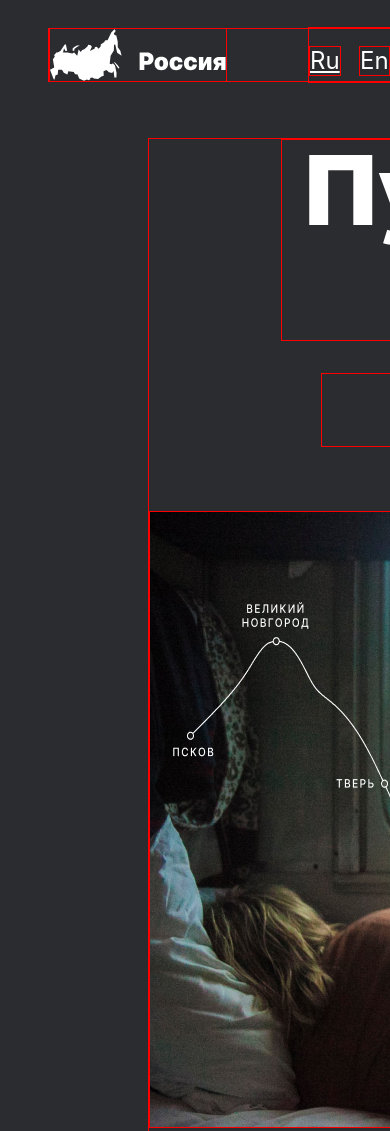
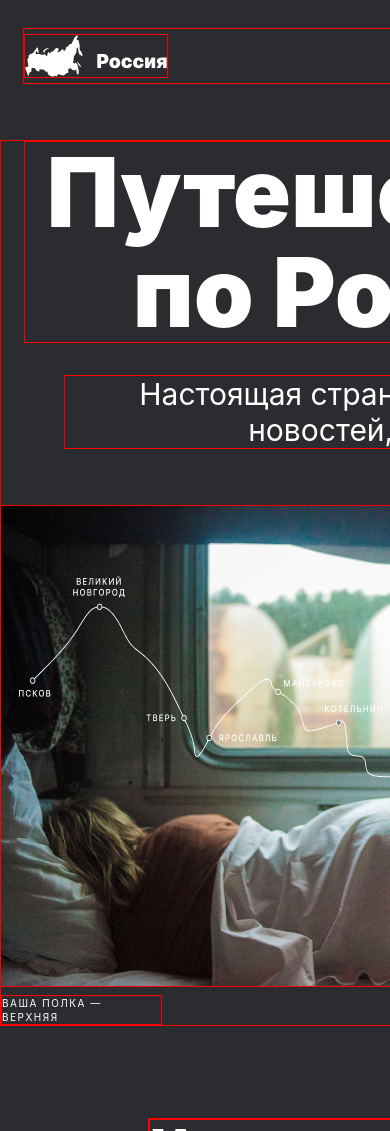
Before and after one commit to chikylikova/russian-travel, a plain HTML site: page index.html in a window 390 px wide. Shown: the top 1131 px of the page. Drawn offline with Linux system fonts and the light colour scheme.

Commit message:
Russian travel

```diff
--- /dev/null
+++ b/blocks/content/content.css
@@ -0,0 +1,4 @@
+/*.content {
+  width: 100%;
+  margin: 0;
+}*/
--- a/blocks/header/__lang-link/_rus/header__lang-link_rus.css
+++ b/blocks/header/__lang-link/_active/header__lang-link_active.css
@@ -1,4 +1,4 @@
-.header__lang-link_rus {
+.header__lang-link_active {
     border: 1px solid red;
     color: #fff;
     width: 30px;
@@ -10,8 +10,8 @@
     margin: 18px 18px 6px 0;
   }
 
-  @media screen and (max-width:320px) {
-    .header__lang-link_rus {
+  @media screen and (max-width:767px) {
+    .header__lang-link_active {
       width: 22px;
       height: 20px;
       font-size: 18px;
--- a/blocks/header/__lang-link/_eng/header__lang-link_eng.css
+++ b/blocks/header/__lang-link/_inert/header__lang-link_inert.css
@@ -1,8 +1,8 @@
-.header__lang-link_eng {
+.header__lang-link_inert {
     text-decoration: none;
     color: #fff;
-    width: 29px;
-    height: 28px;
+    max-width: 29px;
+    min-height: 28px;
     font-size: 24px;
     font-weight: normal;
     font-style: normal;
@@ -10,8 +10,8 @@
     margin: 18px 0 6px;
   }
 
-  @media screen and (max-width:320px) {
-    .header__lang-link_eng {
+  @media screen and (max-width:767px) {
+    .header__lang-link_inert {
       width: 22px;
       height: 20px;
       font-size: 18px;
--- a/blocks/header/__logo/header__logo.css
+++ b/blocks/header/__logo/header__logo.css
@@ -1,13 +1,12 @@
 .header__logo {
-    width: 176px;
-    height: 52px;
+    max-width: 176px;
     border: 1px solid red;
     margin: 0;
   }
 
-@media screen and (max-width: 320px) {
+@media screen and (max-width:768px) {
   .header__logo {
-    width: 142px;
-    height: 42px;
+    max-width: 142px;
+    min-height: 42px;
   }
 }
--- a/blocks/header/header.css
+++ b/blocks/header/header.css
@@ -1,29 +1,29 @@
 .header {
-    width: 1184px;
-    max-height: 52px;
+    max-width: 100%;
+    min-height: 52px;
     border: 1px solid red;
     display: flex;
     justify-content: space-between;
     align-items: center;
-    margin: 28px 48px 56px;
+    margin: 28px auto 56px;
   }
 
   @media screen and (max-width:1024px) {
     .header {
-      width: calc(100% - 48px * 2);
-    }
+      max-width: calc(100% - 48px * 2);
   }
-
+  }
   @media screen and (max-width:768px) {
     .header {
-      width: calc(100% - 24px * 2);
+      max-width: calc(100% - 24px * 2);
+      min-height: 42px;
     }
   }
 
   @media screen and (max-width:320px) {
     .header {
-      width: calc(100% - 16px * 2);
-      max-height: 42px;
-      margin-top: 16px;
+      max-width: calc(100% - 16px * 2);
+      min-height: 42px;
+      margin: 16px auto 48px;
     }
   }
--- a/blocks/lead/__caption/lead__caption.css
+++ b/blocks/lead/__caption/lead__caption.css
@@ -1,12 +1,19 @@
 .lead__caption {
     border: 1px solid red;
-    width: 159px;
-    height: 14px;
+    max-width: 159px;
+    min-height: 14px;
     font-size: 10px;
     line-height: 14px;
     font-style: normal;
     font-weight: normal;
     text-transform: uppercase;
+    letter-spacing: 0.15em;
+    align-self: flex-start;
     margin: 0;
-    letter-spacing: 0.15em;
 }
+
+@media screen and (max-width:320px) {
+    .lead__caption {
+      margin-left: 16px;
+    }
+  }
--- a/blocks/lead/__image/lead__image.css
+++ b/blocks/lead/__image/lead__image.css
@@ -1,7 +1,28 @@
 .lead__image {
     border: 1px solid red;
     width: 100%;
-    height: 615px;
-    background-image: url('../../../images/lead-train.jpg');
+    min-height: 615px;
+    background-image: url('../../../images/train__image.jpg');
     margin-bottom: 8px;
 }
+
+@media screen and (max-width:1024px) {
+    .lead__image {
+      background-image: url('../../../images/train__image1024.jpg');
+      min-height: 580px;
+    }
+  }
+
+  @media screen and (max-width:768px) {
+    .lead__image {
+      background-image: url('../../../images/train__image768.jpg');
+      min-height: 480px;
+    }
+  }
+
+  @media screen and (max-width:320px) {
+    .lead__image {
+      background-image: url('../../../images/train__image320.jpg');
+      min-height: 200px;
+    }
+  }
--- a/blocks/lead/__subtitle/lead__subtitle.css
+++ b/blocks/lead/__subtitle/lead__subtitle.css
@@ -1,11 +1,33 @@
 .lead__subtitle {
     border: 1px solid red;
-    width: 640px;
-    height: 72px;
+    max-width: calc(100% - 172px*2);
+    max-height: 72px;
     font-style: normal;
     font-weight: normal;
     font-size: 30px;
     line-height: 36px;
     text-align: center;
-    margin: 0 172px 64px;
+    margin: 0 0 64px;
 }
+
+@media screen and (max-width:1024px) {
+    .lead__subtitle {
+      max-width: calc(100% - 144px*2);
+    }
+  }
+
+  @media screen and (max-width:768px) {
+    .lead__subtitle {
+      max-width: calc(100% - 64px*2);
+      margin-bottom: 56px;
+    }
+  }
+
+  @media screen and (max-width:320px) {
+    .lead__subtitle {
+      max-width: calc(100% - 16px*2);
+      margin-bottom: 40px;
+      font-size: 16px;
+      line-height: 20px;
+    }
+  }
--- a/blocks/lead/__title/lead__title.css
+++ b/blocks/lead/__title/lead__title.css
@@ -1,11 +1,33 @@
 .lead__title {
   border: 1px solid red;
-  width: 720px;
+  max-width: calc(100% - 132px*2);
   height: 200px;
   font-weight: 900;
   font-size: 96px;
   line-height: 100px;
   font-style: normal;
   text-align: center;
-  margin: 0 132px 32px;
+  margin: 0 0 32px;
 }
+
+@media screen and (max-width:1024px) {
+  .lead__title {
+    max-width: calc(100% - 104px*2);
+  }
+}
+
+@media screen and (max-width:768px) {
+  .lead__title {
+    max-width: calc(100% - 24px*2);
+  }
+}
+
+@media screen and (max-width:320px) {
+  .lead__title {
+    max-width: calc(100% - 18px - 14px);
+    max-height: 88px;
+    font-size: 40px;
+    line-height: 44px;
+    margin-bottom: 16px;
+  }
+}
--- a/blocks/lead/lead.css
+++ b/blocks/lead/lead.css
@@ -1,9 +1,33 @@
 .lead {
-  width: 984px;
+  max-width: calc(100% - 100px*2);
   min-height: 1005px;
-  margin: 0 148px;
   border: 1px solid red;
   display: flex;
   flex-direction: column;
-  justify-content: center;
+  justify-content: space-between;
+  align-items: center;
+  margin: 0 auto 92px;
 }
+
+@media screen and (max-width:1024px) {
+  .lead {
+    max-width: calc(100% - 48px*2);
+    min-height: 692px;
+  }
+}
+
+@media screen and (max-width:768px) {
+  .lead {
+    max-width: 100%;
+    min-height: 862px;
+    margin-bottom: 88px;
+  }
+}
+
+@media screen and (max-width:320px) {
+  .lead {
+    max-width: 100%;
+    min-height: 406px;
+    margin-bottom: 64px;
+  }
+}
--- a/blocks/page/page.css
+++ b/blocks/page/page.css
@@ -4,7 +4,24 @@
     font-style: normal;
     font-weight: 400 900;
     max-width: 1280px;
-    max-height: 6875px;
     background-color: #2A2C2F;
     margin: 0;
   }
+
+@media screen and (max-width:1024px) {
+  .page {
+    min-width: 1024px;
+  }
+}
+
+@media screen and (max-width:768px) {
+  .page {
+    min-width: 768px;
+  }
+}
+
+@media screen and (max-width:320px) {
+  .page {
+    min-width: 320px;
+  }
+}
--- a/index.html
+++ b/index.html
@@ -11,8 +11,8 @@
         <header class="header">
           <img class="header__logo" src="./images/header-logo.svg" alt="Логотип">
           <ul class="header__lang-link">
-            <li><a class="header__lang-link header__lang-link_rus" href="#" target="blank">Ru</a></li>
-            <li><a class="header__lang-link header__lang-link_eng" href="#" target="blank">En</a></li>
+            <li><a class="header__lang-link header__lang-link_active" href="#" target="blank">Ru</a></li>
+            <li><a class="header__lang-link header__lang-link_inert" href="#" target="blank">En</a></li>
           </ul>
         </header>
         <main class="content">
@@ -22,7 +22,7 @@
                 новостей, а здесь.</p>
             <div class="lead__image">
             </div>
-            <p class="lead__caption">ваша полка — верхняя</p>
+              <p class="lead__caption">ваша полка — верхняя</p>
             </section>
           <section class="intro">
             <h2 class="intro__title">Чего мы там не видели?</h2>
--- a/pages/index.css
+++ b/pages/index.css
@@ -3,12 +3,14 @@
 @import url(../blocks/header/header.css);
 @import url(../blocks/header/__logo/header__logo.css);
 @import url(../blocks/header/__lang-link/header__lang-link.css);
-@import url(../blocks/header/__lang-link/_rus/header__lang-link_rus.css);
-@import url(../blocks/header/__lang-link/_eng/header__lang-link_eng.css);
+@import url(../blocks/header/__lang-link/_active/header__lang-link_active.css);
+@import url(../blocks/header/__lang-link/_inert/header__lang-link_inert.css);
+@import url(../blocks/content/content.css);
 @import url(../blocks/lead/lead.css);
 @import url(../blocks/lead/__title/lead__title.css);
 @import url(../blocks/lead/__subtitle/lead__subtitle.css);
 @import url(../blocks/lead/__image/lead__image.css);
+@import url(../blocks/lead/__vector/lead__vector.css);
 @import url(../blocks/lead/__caption/lead__caption.css);
 @import url(../blocks/intro/intro.css);
 @import url(../blocks/intro/__title/intro__title.css);
```
Also changed, not shown: images/train__image.jpg (renamed from images/lead-train.jpg), images/train__image1024.jpg (added), images/train__image320.jpg (added), images/train__image768.jpg (added).
